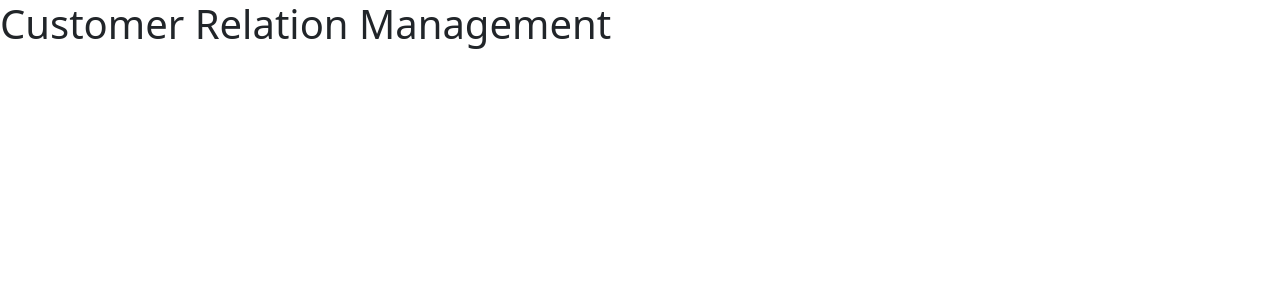
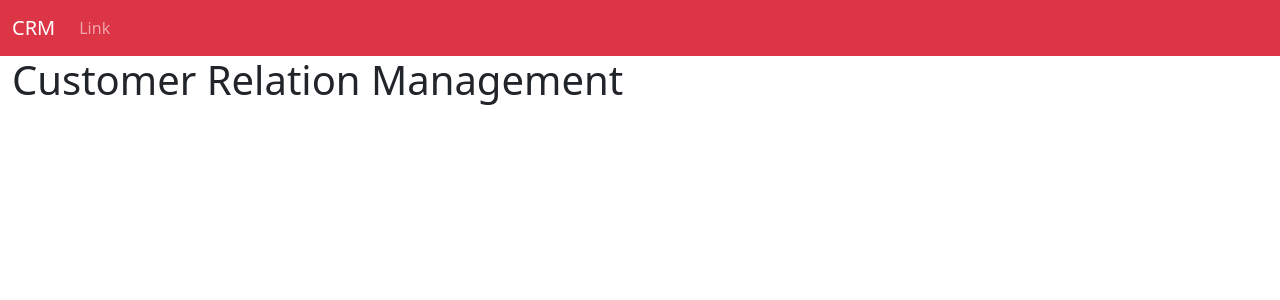
Before and after one commit to DeaaTH65/DCRM, a Django app: page / in a window 1280 px wide. Shown: the top 300 px of the page. Run offline with Django 4.2, Linux system fonts and the light colour scheme.

Commit message:
basic layout created in templates

```diff
--- a/dcrm/website/templates/base.html
+++ b/dcrm/website/templates/base.html
@@ -13,8 +13,30 @@
 
   <body>
 
-    {% block content %}
-    {% endblock content %}
+    <nav class="navbar navbar-expand-lg navbar-dark bg-danger">
+        <div class="container-fluid">
+          <a class="navbar-brand" href="{% url 'home' %}">CRM</a>
+          <button class="navbar-toggler" type="button" data-bs-toggle="collapse" data-bs-target="#navbarSupportedContent" aria-controls="navbarSupportedContent" aria-expanded="false" aria-label="Toggle navigation">
+            <span class="navbar-toggler-icon"></span>
+          </button>
+          <div class="collapse navbar-collapse" id="navbarSupportedContent">
+            <ul class="navbar-nav me-auto mb-2 mb-lg-0">
+              <li class="nav-item">
+                <a class="nav-link" href="#">Link</a>
+              </li>
+
+            </ul>
+
+          </div>
+        </div>
+      </nav>
+
+    <div class="container-fluid">
+
+
+        {% block content %}
+        {% endblock content %}
+    </div>
 
     <!-- Option 1: Bootstrap Bundle with Popper -->
     <script src="https://cdn.jsdelivr.net/npm/bootstrap@5.0.2/dist/js/bootstrap.bundle.min.js" integrity="sha384-MrcW6ZMFYlzcLA8Nl+NtUVF0sA7MsXsP1UyJoMp4YLEuNSfAP+JcXn/tWtIaxVXM" crossorigin="anonymous"></script>
```
